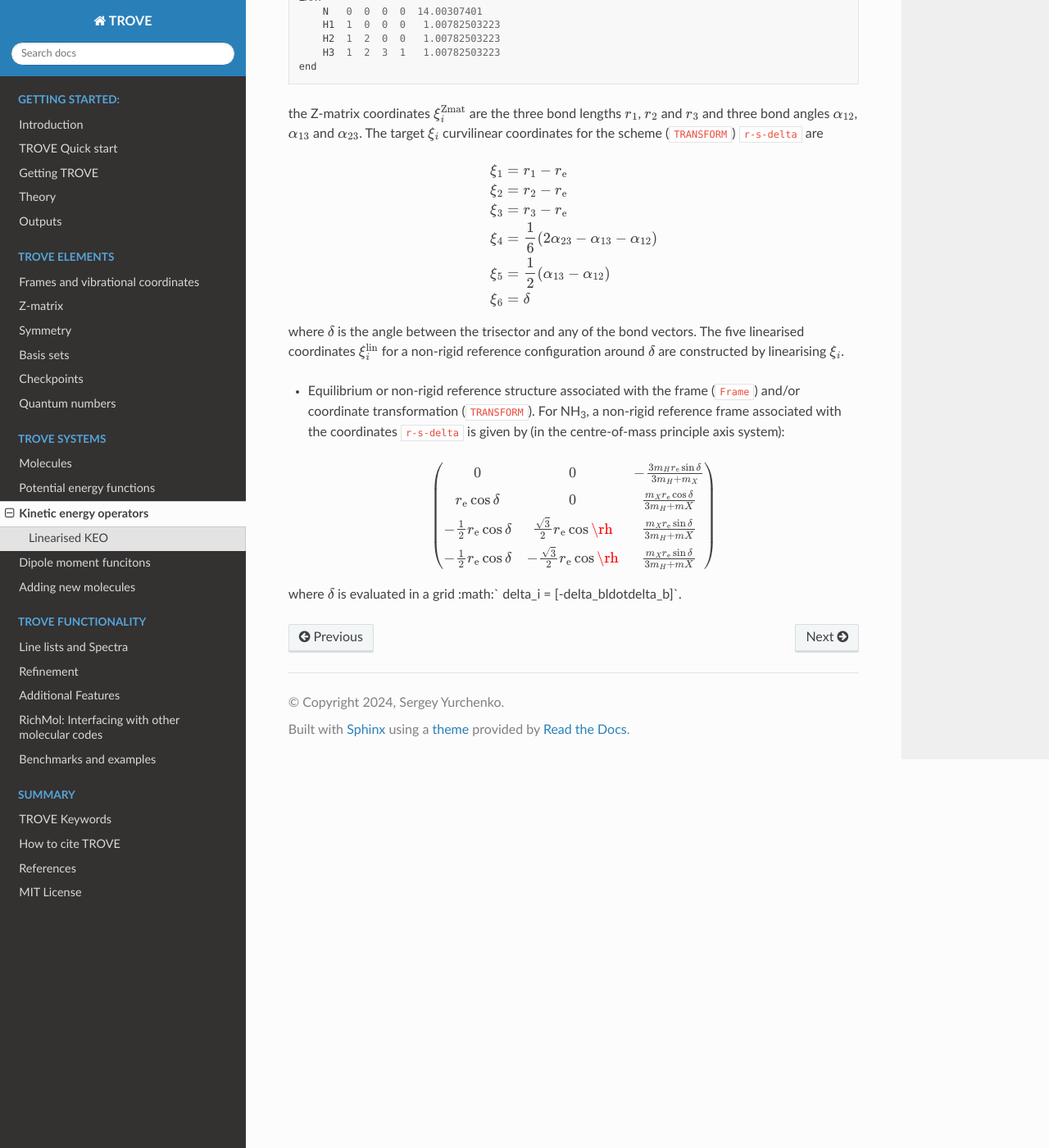
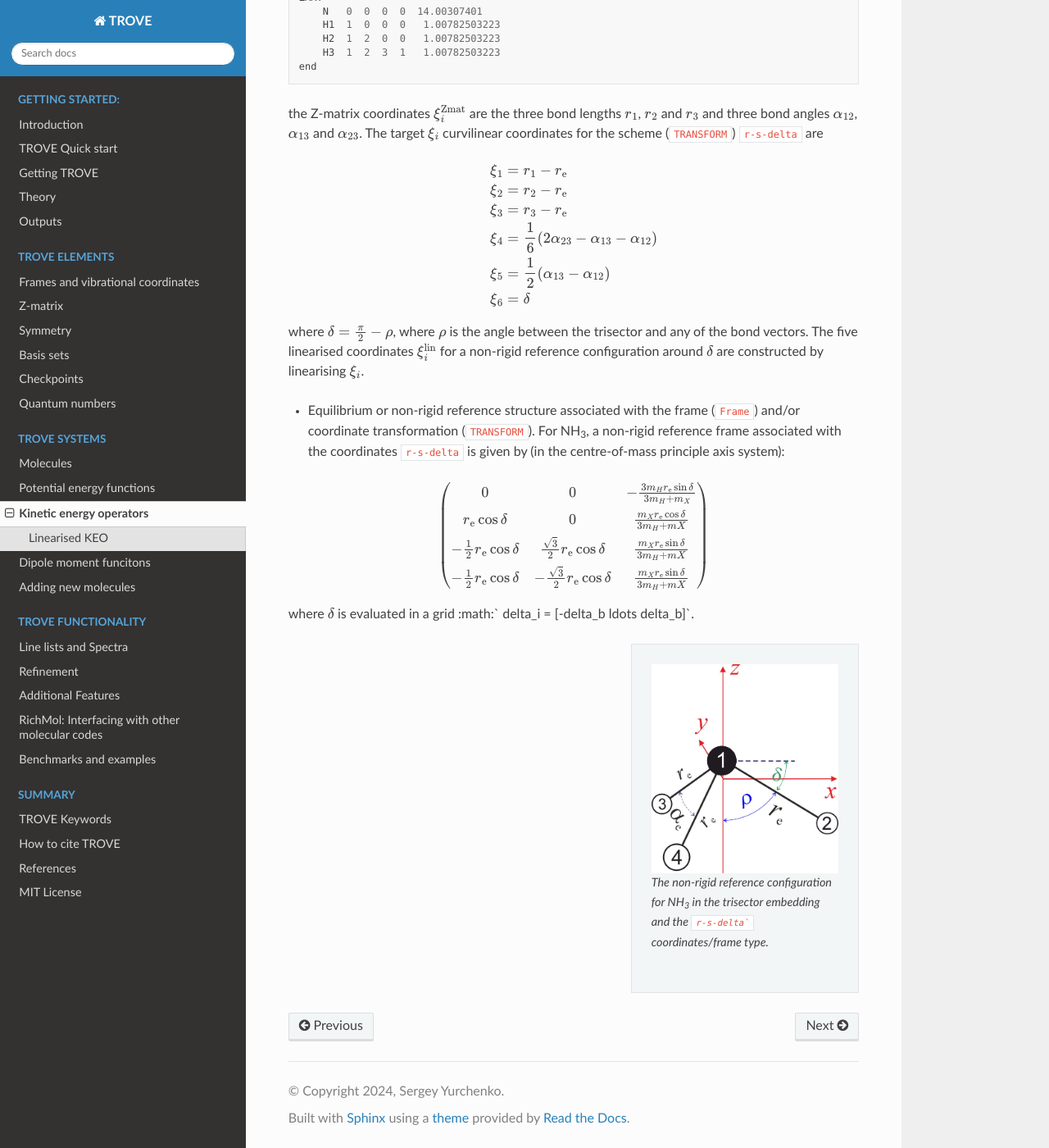
Before and after one commit to Trovemaster/TROVE, a Sphinx documentation site: the page built from docs/source/kinetic.rst, in a window 1280 px wide and 1400 px high, scrolled down 793 px. Shown: the whole window at 82% size. Built offline with Sphinx 7.4.7 and the Read the Docs theme 2.0.0, drawn with Linux system fonts in a browser that asks for light colours; formulas are drawn with MathJax 3.

Commit message:
XY3-kinetic

````diff
--- a/docs/source/kinetic.rst
+++ b/docs/source/kinetic.rst
@@ -41,7 +41,7 @@ the Z-matrix coordinates :math:`\xi_{i}^{\rm Zmat}` are the three bond lengths :
     \end{split}
 
 
-where  :math:`\delta` is the angle between the trisector and any of the bond vectors.  The five linearised coordinates :math:`\xi_i^{\rm lin}` for a non-rigid reference configuration around :math:`\delta` are constructed by linearising :math:`\xi_i`.
+where  :math:`\delta = \frac{\pi}{2}-\rho`, where :math:`\rho` is the angle between the trisector and any of the bond vectors.  The five linearised coordinates :math:`\xi_i^{\rm lin}` for a non-rigid reference configuration around :math:`\delta` are constructed by linearising :math:`\xi_i`.
 
 
 - Equilibrium or non-rigid reference structure associated with the frame (``Frame``) and/or coordinate transformation (``TRANSFORM``). For NH\ :sub:`3`, a non-rigid reference frame associated with the coordinates ``r-s-delta`` is  given by (in the centre-of-mass principle axis system):
@@ -49,11 +49,19 @@ where  :math:`\delta` is the angle between the trisector and any of the bond vec
 .. math::
 
       \left( \begin{array}{ccc}
-        0                              & 0                   & -\frac{3 m_H r_{\rm e} \sin\delta}{3 m_H+m_X} \\
+          0                              & 0                   & -\frac{3 m_H r_{\rm e} \sin\delta}{3 m_H+m_X} \\
          r_{\rm e} \cos\delta            & 0                   & \frac{m_X r_{\rm e} \cos\delta}{3 m_H+mX} \\
-        -\frac{1}{2} r_{\rm e} \cos\delta&  \frac{\sqrt{3}}{2} r_{\rm e} \cos\rh & \frac{m_X r_{\rm e} \sin\delta}{3 m_H+mX} \\
-        -\frac{1}{2} r_{\rm e} \cos\delta& -\frac{\sqrt{3}}{2} r_{\rm e} \cos\rh & \frac{m_X r_{\rm e} \sin\delta}{3 m_H+mX} \\
+        -\frac{1}{2} r_{\rm e} \cos\delta&  \frac{\sqrt{3}}{2} r_{\rm e} \cos\delta & \frac{m_X r_{\rm e} \sin\delta}{3 m_H+mX} \\
+        -\frac{1}{2} r_{\rm e} \cos\delta& -\frac{\sqrt{3}}{2} r_{\rm e} \cos\delta & \frac{m_X r_{\rm e} \sin\delta}{3 m_H+mX} \\
       \end{array}
       \right)
 
-where :math:`\delta` is evaluated in a grid :math:` \delta_i = [-\delta_b\ldot\ \delta_b]`.
+where :math:`\delta` is evaluated in a grid :math:` \delta_i = [-\delta_b \ldots  \delta_b]`.
+
+
+.. sidebar::
+
+    .. figure:: img/XY3_equil_delta.jpg
+       :alt: XY3 equilibrium structure
+
+       The non-rigid reference configuration for NH\ :sub:`3` in the trisector embedding and the ``r-s-delta``` coordinates/frame type.
````
Also changed, not shown: docs/source/img/XY3_equil_delta.jpg (added).
